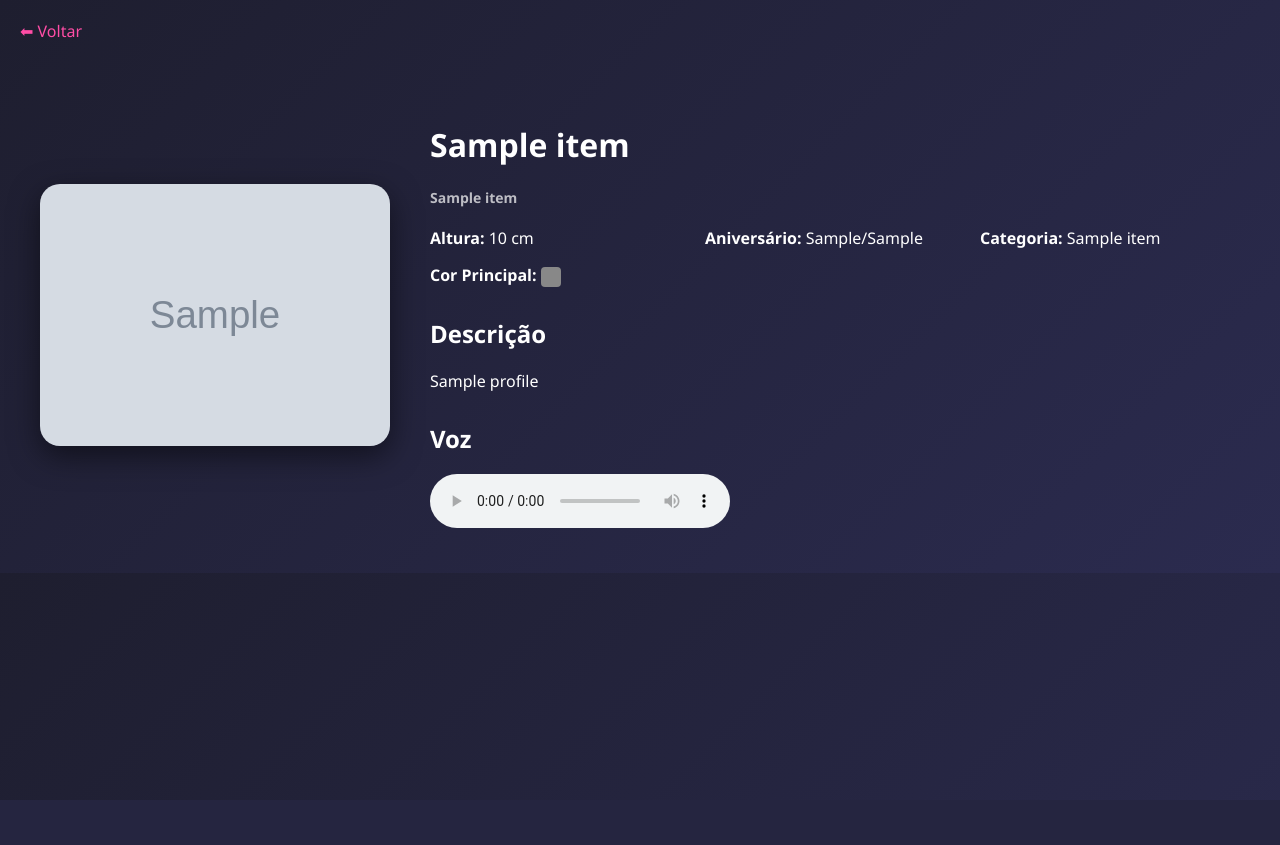
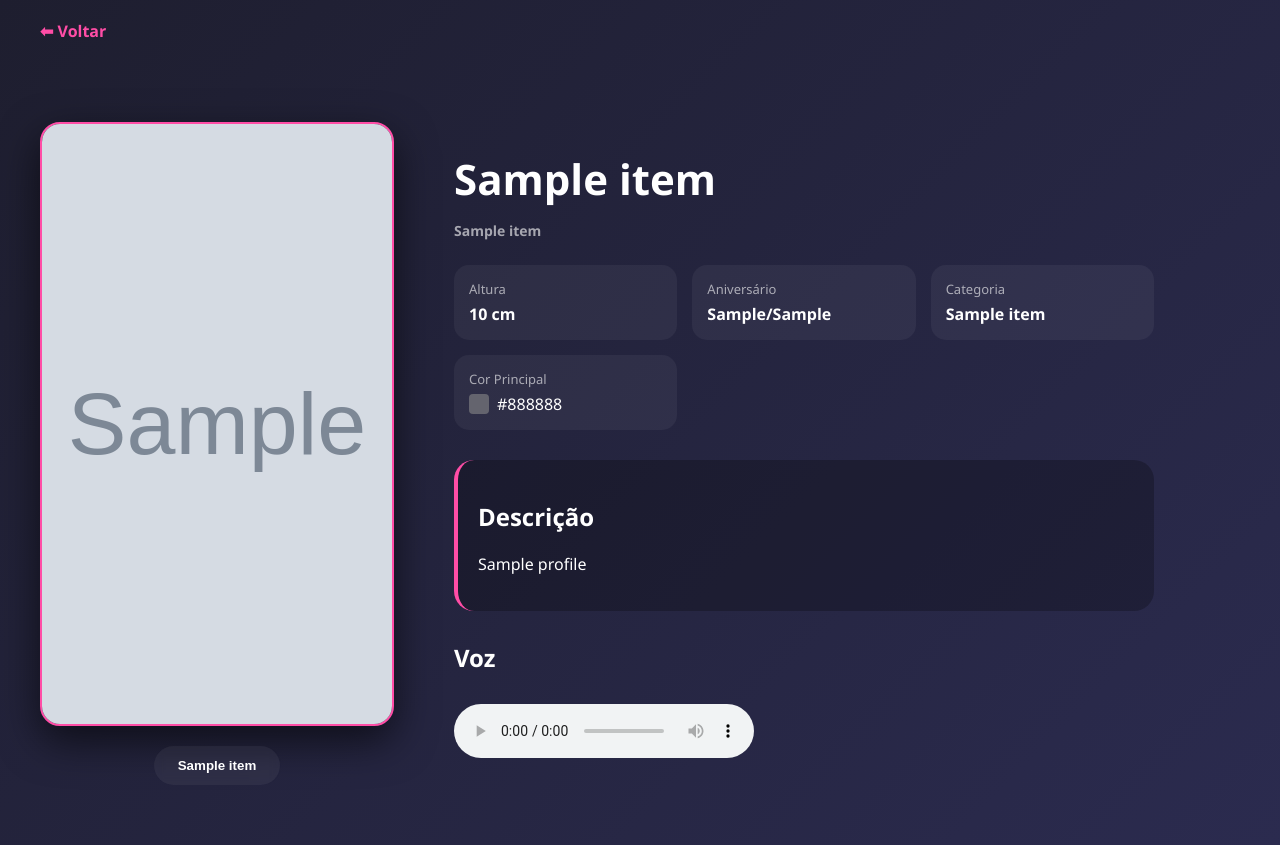
Before and after one commit to ViniciusMarioziOliveira/APIumapyoi, a Flask app: page /character/1 in a window 1280 px wide. Before the commit the page ends 800 px from the top, so only its background shows below. Run offline with Flask 3, Linux system fonts and the light colour scheme; grey boxes marked "Sample" are stand-in pictures; a database or web service that is not in the repository returns one stand-in record (values such as "Sample title"); data that the repository does not hold is empty.

Commit message:
umazing.

```diff
--- a/app.py
+++ b/app.py
@@ -5,24 +5,42 @@ app = Flask(__name__)
 
 API_BASE = "https://api.umapyoi.net/api/v1"
 
+
 @app.route("/")
 def index():
     response = requests.get(f"{API_BASE}/character/list")
+
+    if response.status_code != 200:
+        return "Erro ao buscar personagens", 500
+
     characters = response.json()
     return render_template("index.html", characters=characters)
 
 
 @app.route("/character/<int:char_id>")
 def character_detail(char_id):
-    response = requests.get(f"{API_BASE}/character/info")
-    characters = response.json()
 
-    character = next((c for c in characters if c["id"] == char_id), None)
-
-    if not character:
+    # Buscar personagem
+    char_response = requests.get(f"{API_BASE}/character/{char_id}")
+    if char_response.status_code != 200:
         return "Personagem não encontrado", 404
 
-    return render_template("character.html", character=character)
+    character = char_response.json()
+    game_id = character.get("game_id")
+
+    image_groups = []
+
+    if game_id:
+        image_response = requests.get(f"{API_BASE}/character/images/{game_id}")
+        if image_response.status_code == 200:
+            image_groups = image_response.json()
+
+    return render_template(
+        "character.html",
+        character=character,
+        image_groups=image_groups
+    )
+
 
 if __name__ == "__main__":
     app.run(debug=True)
--- a/static/style.css
+++ b/static/style.css
@@ -71,40 +102,104 @@ header p {
     background: #ff1a8c;
 }
 
+/* ================= DETAIL PAGE ================= */
+
 .back-btn {
     display: inline-block;
-    margin: 20px;
+    margin: 20px 40px;
     text-decoration: none;
     color: #ff4da6;
+    font-weight: bold;
+    transition: 0.3s;
+}
+
+.back-btn:hover {
+    color: white;
+    text-shadow: 0 0 8px #ff4da6;
 }
 
 .detail-container {
+    max-width: 1200px;
+    margin: 60px auto;   /* centraliza */
+    padding: 0 40px;     /* respiro lateral */
     display: flex;
-    flex-wrap: wrap;
-    gap: 40px;
-    padding: 40px;
-    align-items: center;
+    gap: 60px;
+    align-items: flex-start;
 }
 
+.detail-left {
+    display: flex;
+    flex-direction: column;
+    align-items: center; /* centraliza imagem e botões */
+}
+
+/* Imagem */
 .detail-left img {
+    height: 600px;
     width: 350px;
     border-radius: 20px;
-    box-shadow: 0 10px 30px rgba(0,0,0,0.5);
+    box-shadow: 0 15px 40px rgba(0,0,0,0.6);
+    border: 2px solid #ff4da6;
+    transition: 0.3s;
 }
 
+.detail-left img:hover {
+    transform: scale(1.03);
+}
+
+/* Conteúdo */
 .detail-right {
     flex: 1;
+    max-width: 700px;
 }
 
+/* Título */
+.title-block h1 {
+    font-size: 42px;
+    margin-bottom: 5px;
+}
+
+.title-block .jp-name {
+    opacity: 0.6;
+    margin-bottom: 25px;
+}
+
+/* Info grid */
 .info-grid {
     display: grid;
-    grid-template-columns: repeat(auto-fit, minmax(200px, 1fr));
+    grid-template-columns: repeat(auto-fit, minmax(180px, 1fr));
     gap: 15px;
-    margin: 20px 0;
+    margin: 25px 0;
 }
 
-.section {
-    margin-top: 30px;
+.info-card {
+    background: rgba(255,255,255,0.05);
+    padding: 15px;
+    border-radius: 15px;
+    display: flex;
+    flex-direction: column;
+    gap: 5px;
+    transition: 0.3s;
+}
+
+.info-card:hover {
+    background: rgba(255,77,166,0.15);
+    transform: translateY(-3px);
+}
+
+.info-card span {
+    font-size: 13px;
+    opacity: 0.6;
+}
+
+.info-card strong {
+    font-size: 16px;
+}
+
+.color-preview {
+    display: flex;
+    align-items: center;
+    gap: 8px;
 }
 
 .color-box {
@@ -112,5 +207,57 @@ header p {
     width: 20px;
     height: 20px;
     border-radius: 4px;
-    vertical-align: middle;
 }
+
+/* Descrição */
+.description-box {
+    background: rgba(0,0,0,0.25);
+    padding: 20px;
+    border-radius: 20px;
+    border-left: 4px solid #ff4da6;
+}
+
+.section {
+    margin-top: 30px;
+}
+
+/* Voz */
+.voice-box audio {
+    margin-top: 10px;
+}
+
+/* ================= OUTFIT BUTTONS ================= */
+
+.outfit-buttons {
+    display: flex;
+    flex-wrap: wrap;
+    gap: 12px;
+    margin-top: 20px;
+}
+
+.outfit-btn {
+    padding: 10px 22px;
+    border-radius: 30px;
+    border: 2px solid transparent;
+    background: rgba(255,255,255,0.05);
+    color: white;
+    font-weight: 600;
+    cursor: pointer;
+    transition: 0.3s ease;
+    backdrop-filter: blur(5px);
+}
+
+/* Hover no padrão do site */
+.outfit-btn:hover {
+    background: rgba(255,77,166,0.15);
+    border: 2px solid #ff4da6;
+    box-shadow: 0 0 12px rgba(255,77,166,0.5);
+    transform: translateY(-3px);
+}
+
+/* Botão ativo */
+.outfit-btn.active {
+    background: #ff4da6;
+    border: 2px solid #ff4da6;
+    box-shadow: 0 0 18px rgba(255,77,166,0.7);
+}
--- a/templates/character.html
+++ b/templates/character.html
@@ -3,6 +3,7 @@
 <head>
     <title>{{ character['name_en'] }}</title>
     <link rel="stylesheet" href="{{ url_for('static', filename='style.css') }}">
+    <link rel="icon" href="/static/img/icon.png">
 </head>
 <body>
 
@@ -11,42 +12,79 @@
 <div class="detail-container">
 
     <div class="detail-left">
+
+    {% if image_groups and image_groups|length > 0 %}
+
+        <!-- Primeira imagem da primeira categoria -->
+        <img id="character-img"
+             src="{{ image_groups[0]['images'][0]['image'] }}"
+             alt="{{ character['name_en'] }}">
+
+        <div class="outfit-buttons">
+    {% for group in image_groups %}
+        <button class="outfit-btn"
+                onclick="changeImage(this, '{{ group['images'][0]['image'] }}')">
+            {{ group.get('label_en', 'Outfit') }}
+        </button>
+    {% endfor %}
+</div>
+
+    {% else %}
         <img src="{{ character['thumb_img'] }}" alt="{{ character['name_en'] }}">
+    {% endif %}
+
 </div>
 
     <div class="detail-right">
+
+    <div class="title-block">
         <h1>{{ character['name_en'] }}</h1>
         <h3 class="jp-name">{{ character['name_jp'] }}</h3>
+    </div>
 
     <div class="info-grid">
-            <div><strong>Altura:</strong> {{ character.get('height', 'N/A') }} cm</div>
-            <div>
-                <strong>Aniversário:</strong>
+        <div class="info-card">
+            <span>Altura</span>
+            <strong>{{ character.get('height', 'N/A') }} cm</strong>
+        </div>
+
+        <div class="info-card">
+            <span>Aniversário</span>
+            <strong>
                 {% if character.birth_day and character.birth_month %}
                 {{ character.birth_day }}/{{ character.birth_month }}
                 {% else %}
                 N/A
                 {% endif %}
+            </strong>
         </div>
-            <div><strong>Categoria:</strong> {{ character.get('category_label_en', 'N/A') }}</div>
-            <div><strong>Cor Principal:</strong>
+
+        <div class="info-card">
+            <span>Categoria</span>
+            <strong>{{ character.get('category_label_en', 'N/A') }}</strong>
+        </div>
+
+        <div class="info-card color-card">
+            <span>Cor Principal</span>
+            <div class="color-preview">
                 <span class="color-box" style="background: {{ character.get('color_main', '#ccc') }}"></span>
+                {{ character.get('color_main', '#ccc') }}
+            </div>
         </div>
     </div>
 
     {% if character.profile %}
-            <div class="section">
+    <div class="section description-box">
         <h2>Descrição</h2>
         <p>{{ character.profile }}</p>
     </div>
     {% endif %}
 
     {% if character.voice %}
-        <div class="section">
+    <div class="section voice-box">
         <h2>Voz</h2>
         <audio controls>
             <source src="{{ character.voice }}" type="audio/mpeg">
-                Seu navegador não suporta áudio.
         </audio>
     </div>
     {% endif %}
@@ -55,5 +93,18 @@
 
 </div>
 
+<script>
+function changeImage(button, src) {
+    document.getElementById("character-img").src = src;
+
+    // Remove classe ativa de todos
+    document.querySelectorAll(".outfit-btn").forEach(btn => {
+        btn.classList.remove("active");
+    });
+
+    // Adiciona no clicado
+    button.classList.add("active");
+}
+</script>
 </body>
 </html>
```
Also changed, not shown: other parts of static/style.css (+38 -7 lines), templates/index.html (+32 -3 lines), static/img/Daily Vibes.otf (added), static/img/hdr.jpg (added), static/img/icon.png (added). Lines whose indentation alone changed are shown as unchanged.
